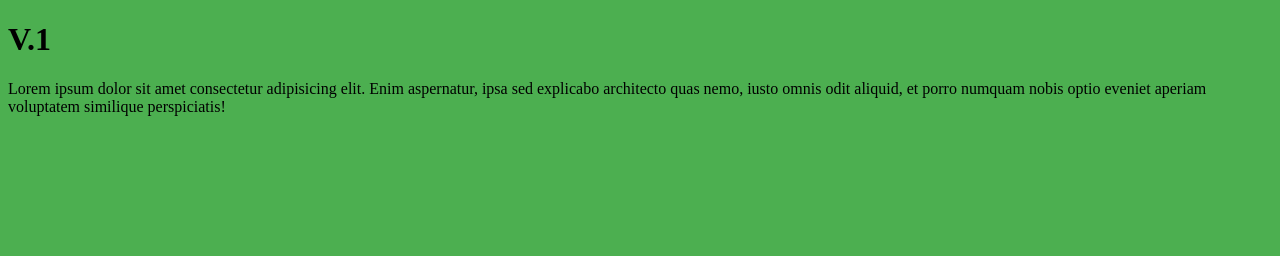
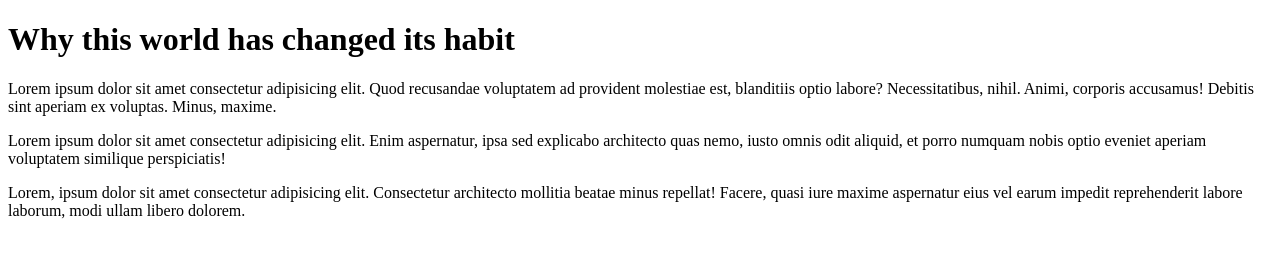
Before and after one commit to rohit-kashyap-1/24-nov, a plain HTML site: page index.html in a window 1280 px wide. Drawn offline with Linux system fonts and the light colour scheme.

Commit message:
Modified index in testing branch

```diff
--- a/index.html
+++ b/index.html
@@ -5,10 +5,13 @@
     <meta name="viewport" content="width=device-width, initial-scale=1.0">
     <title>Document</title>
     <link rel="stylesheet" href="style.css">
+    <script src="script.js"></script>
 </head>
 <body>
-    <h1>V.1</h1>
+    <h1>Why this world has changed its habit </h1>
+    <p>Lorem ipsum dolor sit amet consectetur adipisicing elit. Quod recusandae voluptatem ad provident molestiae est, blanditiis optio labore? Necessitatibus, nihil. Animi, corporis accusamus! Debitis sint aperiam ex voluptas. Minus, maxime.</p>
     <p>Lorem ipsum dolor sit amet consectetur adipisicing elit. Enim aspernatur, ipsa sed explicabo architecto quas nemo, iusto omnis odit aliquid, et porro numquam nobis optio eveniet aperiam voluptatem similique perspiciatis!</p>
+    <p>Lorem, ipsum dolor sit amet consectetur adipisicing elit. Consectetur architecto mollitia beatae minus repellat! Facere, quasi iure maxime aspernatur eius vel earum impedit reprehenderit labore laborum, modi ullam libero dolorem.</p>
 
 </body>
 </html>
--- a/style.css
+++ b/style.css
@@ -1,3 +1,3 @@
 body{
-    background-color: #4caf50;
+    background-color: #fff;
 }
```
